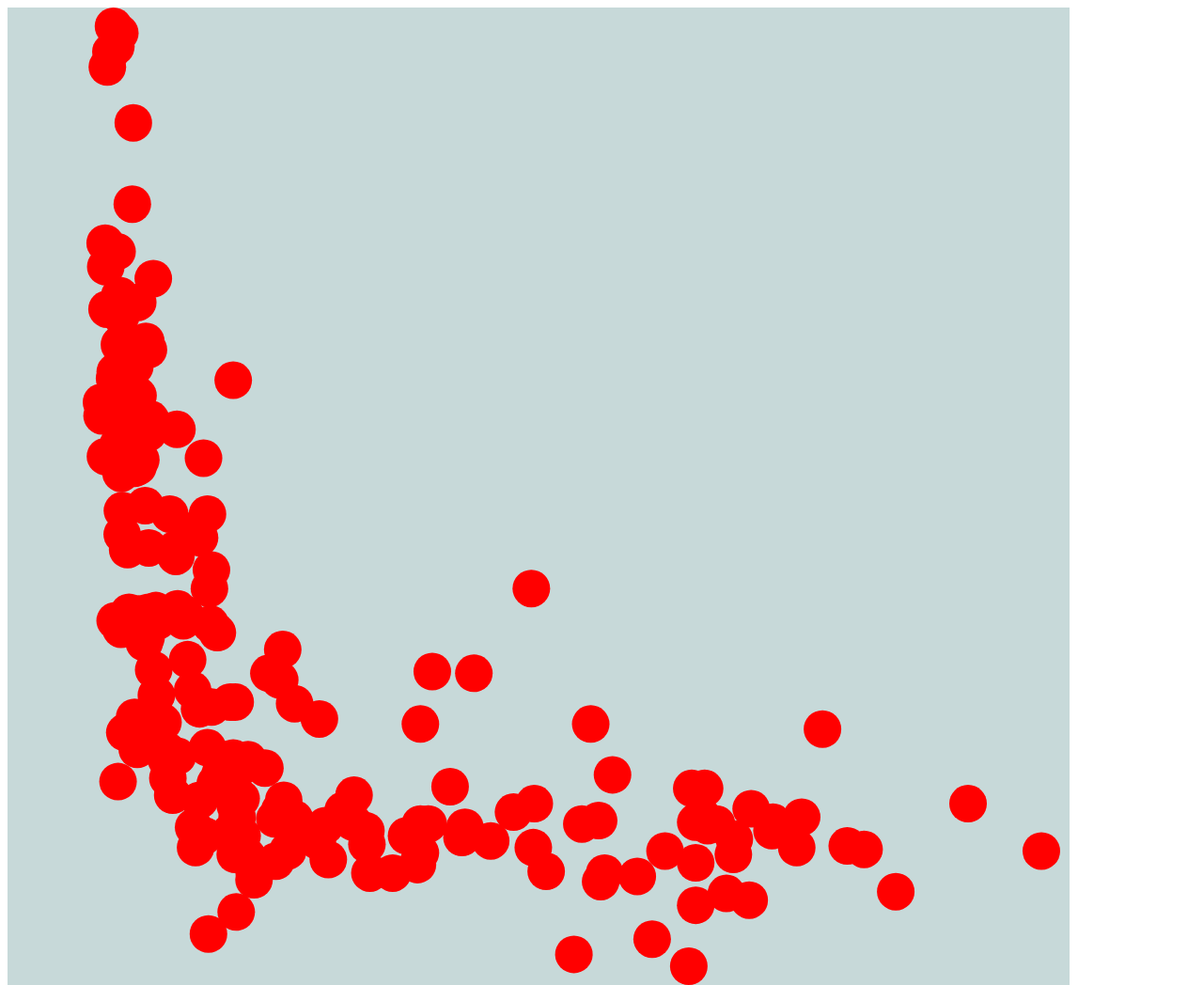
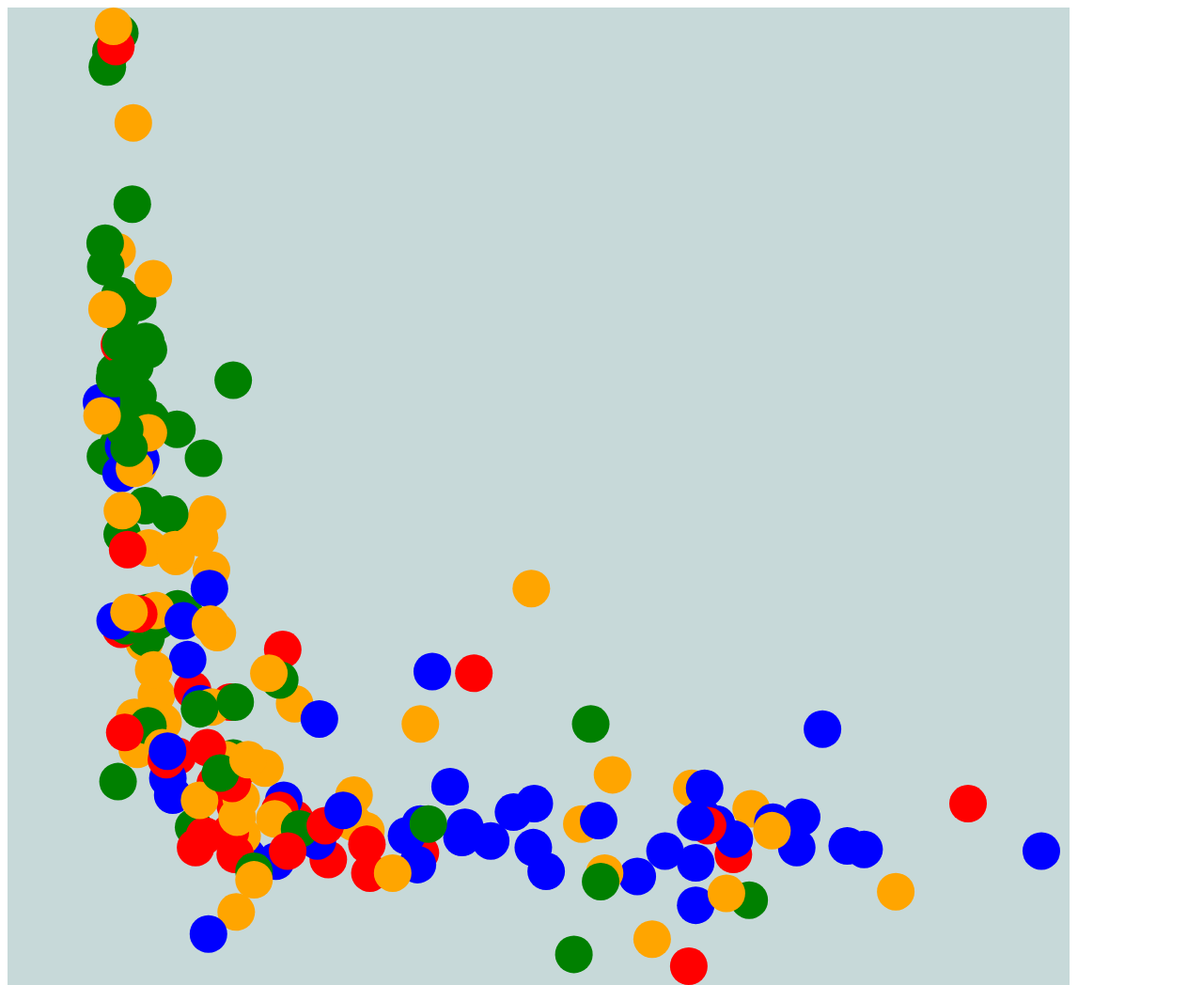
Before and after one commit to tu0711/Assignment_Visualisierung, a plain HTML site: page index.html in a window 1280 px wide. Shown: the top 1048 px of the page at 94% size. Drawn offline with nearby package versions, Linux system fonts and the light colour scheme.

Commit message:
Farben nach Attribut hinzugefügt

```diff
--- a/visualization.js
+++ b/visualization.js
@@ -17,6 +17,11 @@ d3.csv("gapminder.csv").then(function(dataset) {
     let minValX = d3.min(dataset, d => d[param]);
   let maxValX = d3.max(dataset, d => d[param]);                                 // Skalierung von X Achse
   let scaleX = d3.scaleLinear().domain([minValX,maxValX]).range([0, svgWidth]);
+
+
+
+
+
 
 
   // AXES
@@ -42,7 +47,15 @@ let chart = svg.append("g")
 
 return scaleY(d[param2]) ; })   // cy aus CSV / Babies per Woman
 .attr("r", "20" )               // 20 als Platzhalter, Verhältniss zur Population nicht codiert
-.attr("fill", "red");
+.attr("fill", function(d){
+
+  if (d.world_4region == "europe") return "blue";
+  else if (d.world_4region == "asia") return "orange";
+  else if (d.world_4region == "africa") return "green";
+  else if (d.world_4region == "americas") return "red";
+  else return "black"; // falls fehler
+
+});
 
 
   }, function(reason) {
```
Also changed, not shown: styles.css (line endings or trailing spaces).
